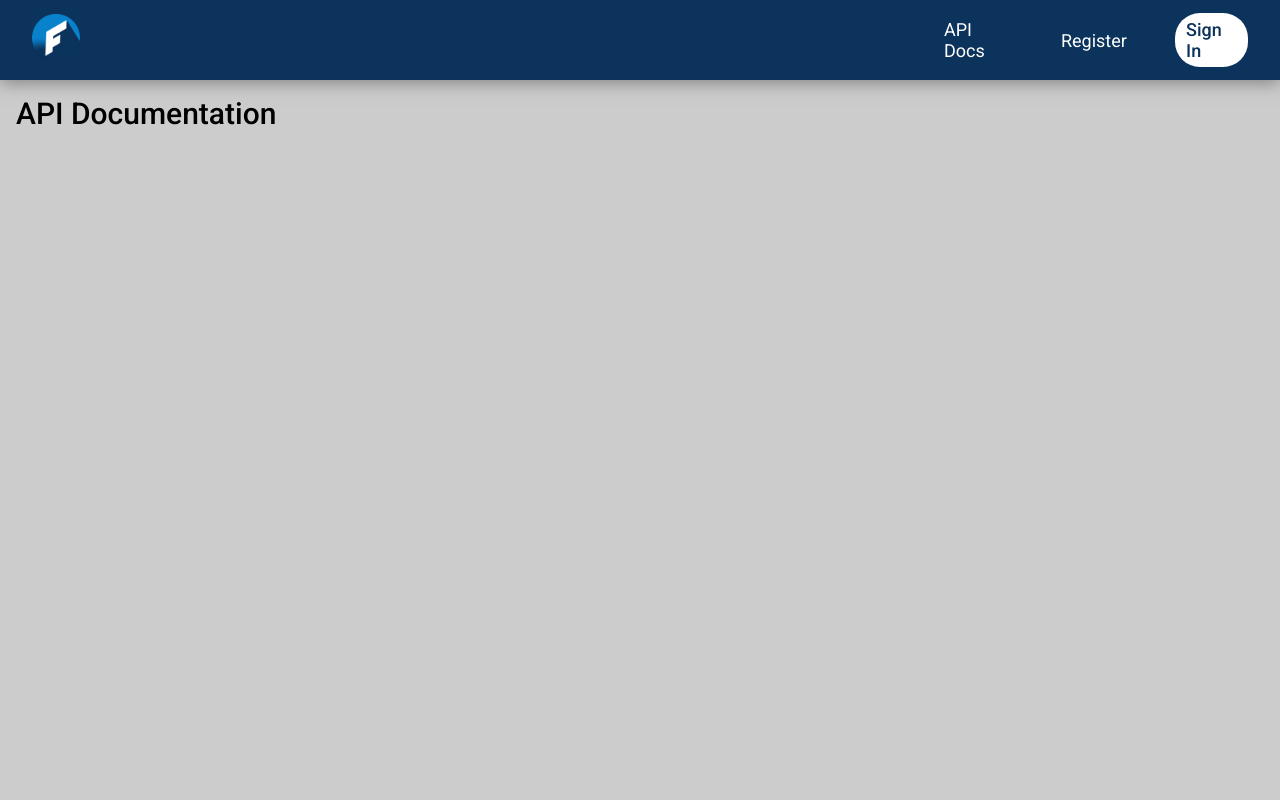
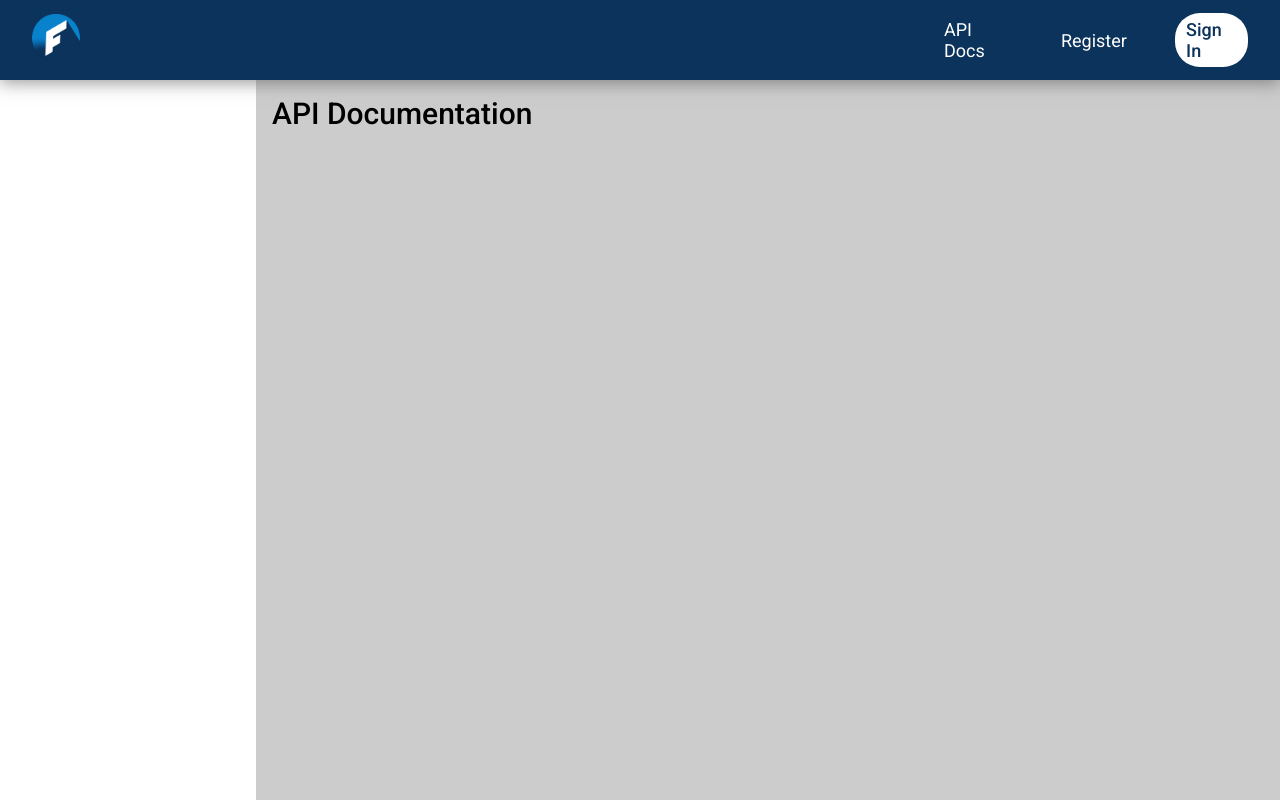
Before and after one commit to dnitecki/finfetch-ui, a React (Create React App) app: page /api in a window 1280 px wide. Built offline with nearby package versions, Linux system fonts and the light colour scheme.

Commit message:
add sidebar

```diff
--- a/src/apps/finfetch-api/pages/documentation/Documentation.jsx
+++ b/src/apps/finfetch-api/pages/documentation/Documentation.jsx
@@ -4,9 +4,12 @@ import "./Documentation.scss";
 export default function Documentation() {
   return (
     <div className="documentation">
-      <div className="documentation-header"></div>
-      <div className="documentation-content">
-        <div className="documentation-content-header">API Documentation</div>
+      <div className="documentation-container">
+        <div className="documentation-sidebar"></div>
+        <div className="documentation-content">
+          <div className="documentation-header"></div>
+          <div className="documentation-content-header">API Documentation</div>
+        </div>
       </div>
     </div>
   );
--- a/src/apps/finfetch-api/pages/documentation/Documentation.scss
+++ b/src/apps/finfetch-api/pages/documentation/Documentation.scss
@@ -3,15 +3,28 @@
   height: 100vh;
   width: 100vw;
   display: flex;
-  flex-direction: column;
 }
 .documentation-header {
   height: 5rem;
   width: 100%;
 }
+.documentation-container {
+  display: flex;
+  height: 100%;
+  width: 100%;
+}
 .documentation-content {
   display: flex;
   padding: 1rem;
+  overflow: auto;
+  width: 80%;
+  flex-direction: column;
+}
+.documentation-sidebar {
+  display: flex;
+  height: 100vh;
+  width: 20%;
+  background-color: #fff;
 }
 .documentation-content-header {
   display: flex;
```
